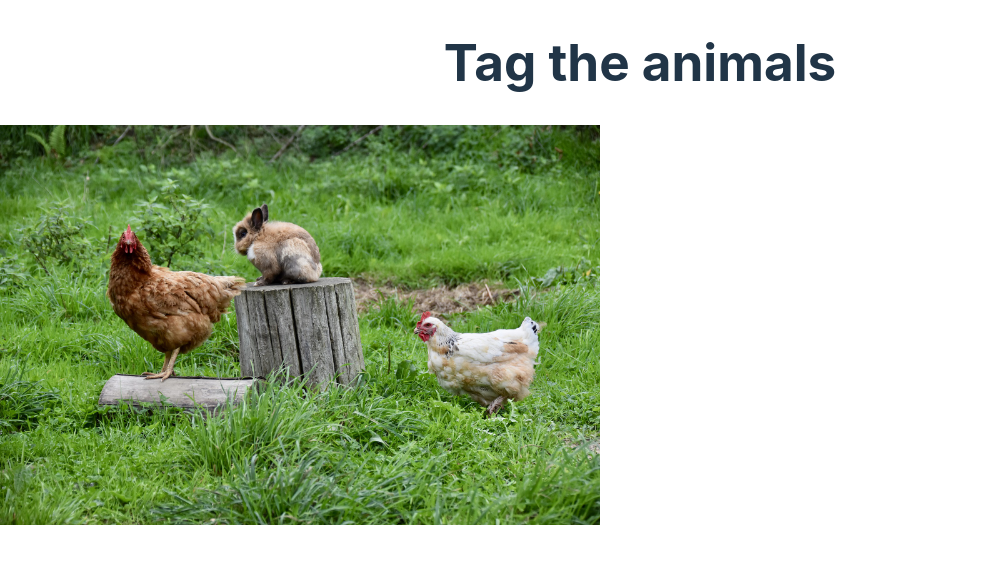
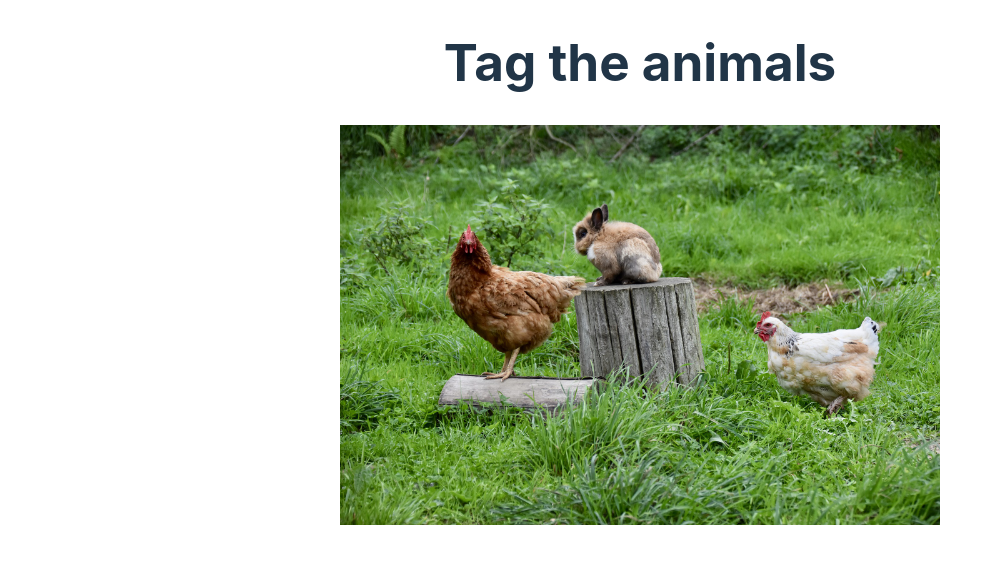
Before and after one commit to Gohan61/phototaggingapp, a React (Vite) app in the folder phototag-frontend/: page / in a window 1280 px wide. Shown: the top 564 px of the page, without its empty margins (0-1003 px from the left). Built offline with nearby package versions, Linux system fonts and the light colour scheme.

Commit message:
Refactor: center tag box + reverse top+left x/y
* When a user clicks on the image, the top and left are shifted more
to the left and above as to center the box around the clicked coordinate
* Top was using X and Left y, which is wrong as offsetX determines left
and offsetY top

```diff
--- a/phototag-frontend/src/components/Dropdown.jsx
+++ b/phototag-frontend/src/components/Dropdown.jsx
@@ -8,8 +8,8 @@ export default function Dropdown({ showdropdown, coordinates }) {
         <div
           className="dropDown"
           style={{
-            top: coordinates.current["y"] - 200,
-            left: coordinates.current["x"] - 100,
+            top: coordinates.current["y"] - 70,
+            left: coordinates.current["x"] - 80,
           }}
         >
           <form action="">
--- a/phototag-frontend/src/stylesheets/index.css
+++ b/phototag-frontend/src/stylesheets/index.css
@@ -18,6 +18,9 @@
   width: 100vw;
   margin: 0;
   padding: 0;
+  display: flex;
+  flex-direction: column;
+  align-items: center;
 }
 
 a {
```
